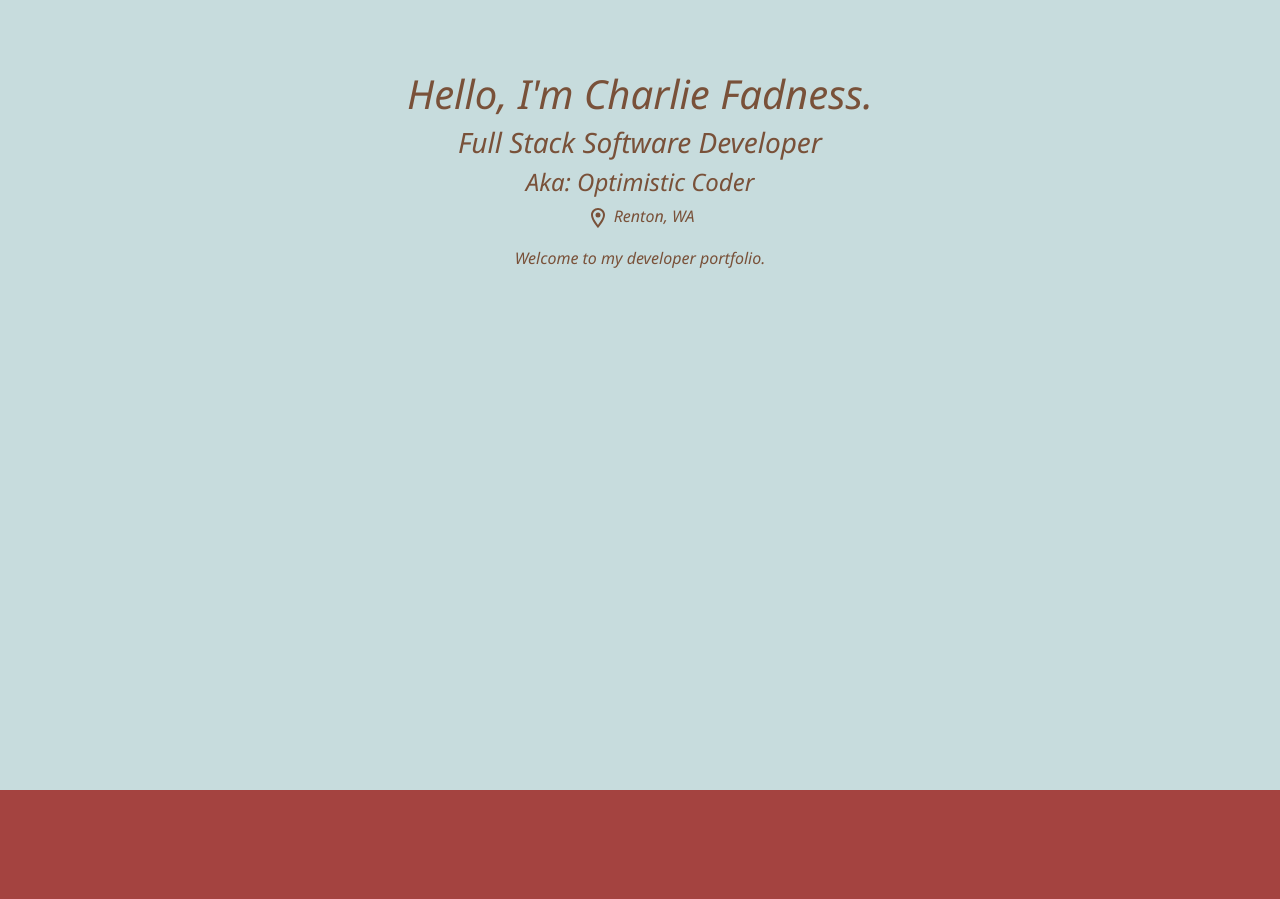
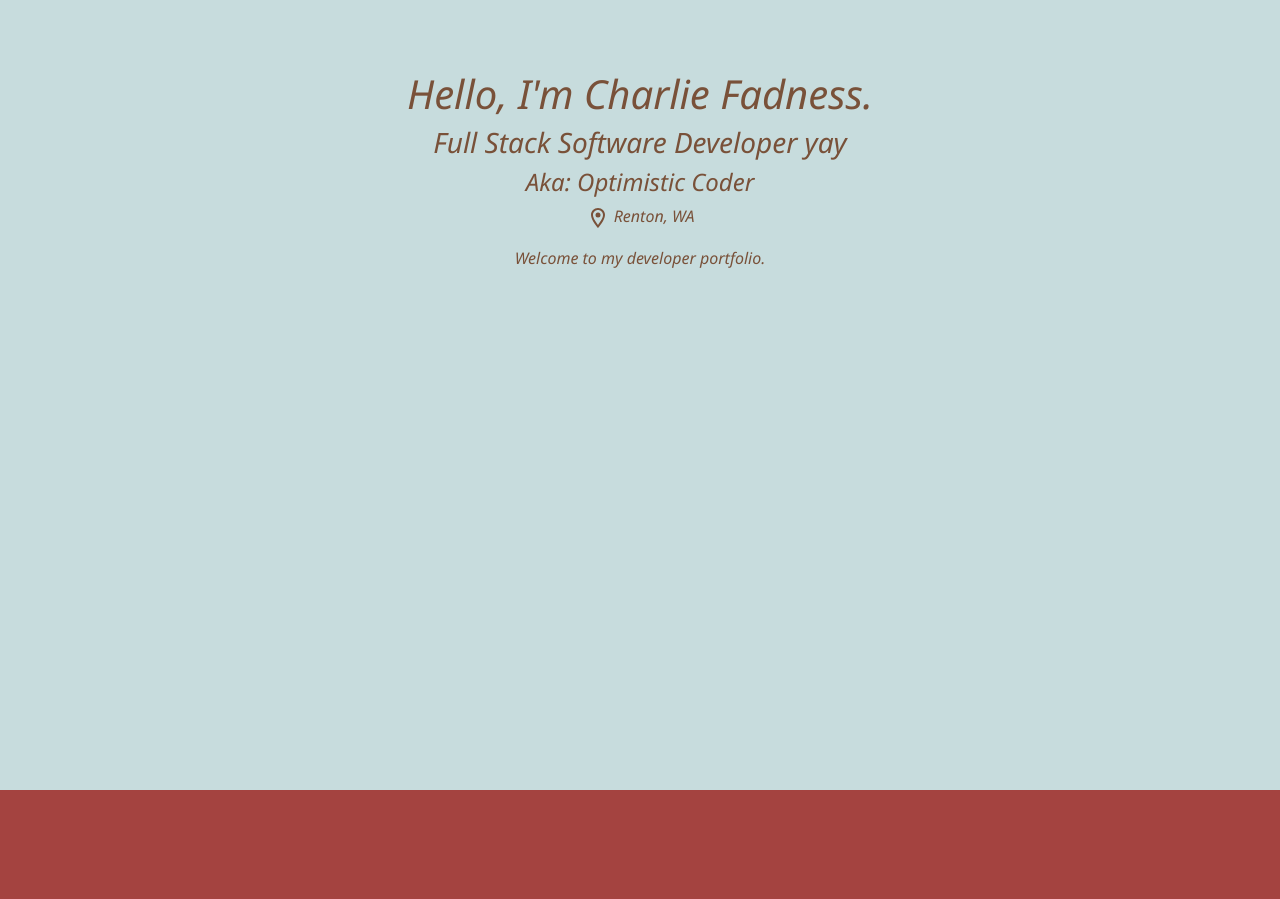
Before and after one commit to fadnesscharlie/react-baking-website, a React (Create React App) app: page / in a window 1280 px wide. Shown: the part 880-1779 px from the top of the page. Built offline with nearby package versions, Linux system fonts and the light colour scheme.

Commit message:
test commit

```diff
--- a/src/components/portfolio/Portfolio.js
+++ b/src/components/portfolio/Portfolio.js
@@ -36,7 +36,7 @@ export default function Portfolio(props) {
         />
         <div className="intro fullSizePage">
           <h1>Hello, I'm Charlie Fadness.</h1>
-          <h3>Full Stack Software Developer </h3>
+          <h3>Full Stack Software Developer yay</h3>
           <h4>Aka: Optimistic Coder</h4>
           <p>
             <LocationOnOutlinedIcon /> Renton, WA
```
